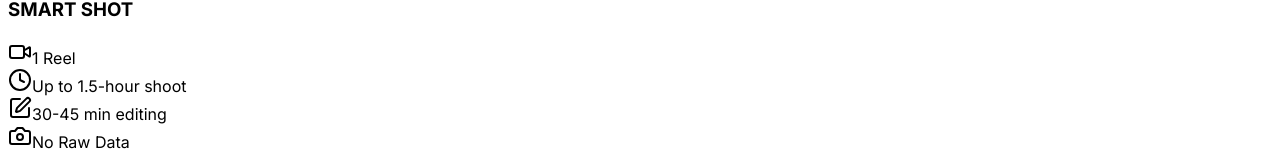
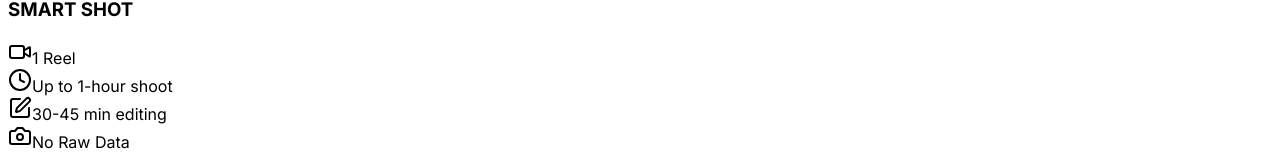
Before and after one commit to PintuVaishnav/Shootxpress-, a React (Vite) app in the folder client/: page / in a window 1280 px wide. Shown: the part 602-755 px from the top of the page. Built offline with nearby package versions, Linux system fonts and the light colour scheme; no server answers; a web font is replaced by a local one.

Commit message:
Updated portfolio Images

```diff
--- a/client/src/components/packages-section.tsx
+++ b/client/src/components/packages-section.tsx
@@ -17,7 +17,7 @@ const packages: Package[] = [
     price: 1499,
     features: [
       { icon: Video, text: "1 Reel" },
-      { icon: Clock, text: "Up to 1.5-hour shoot" },
+      { icon: Clock, text: "Up to 1-hour shoot" },
       { icon: Edit, text: "30-45 min editing" },
       { icon: Camera, text: "No Raw Data" },
     ],
@@ -29,7 +29,7 @@ const packages: Package[] = [
     popular: true,
     features: [
       { icon: Video, text: "2 Reels" },
-      { icon: Clock, text: "Up to 3-hours shoot" },
+      { icon: Clock, text: "Up to 2.5-hours shoot" },
       { icon: Rocket, text: "Fast same-day delivery" },
       { icon: Camera, text: "No Raw Data" },
     ],
```
Also changed, not shown: 1 other file (tests, documents, lock files or other folders).
